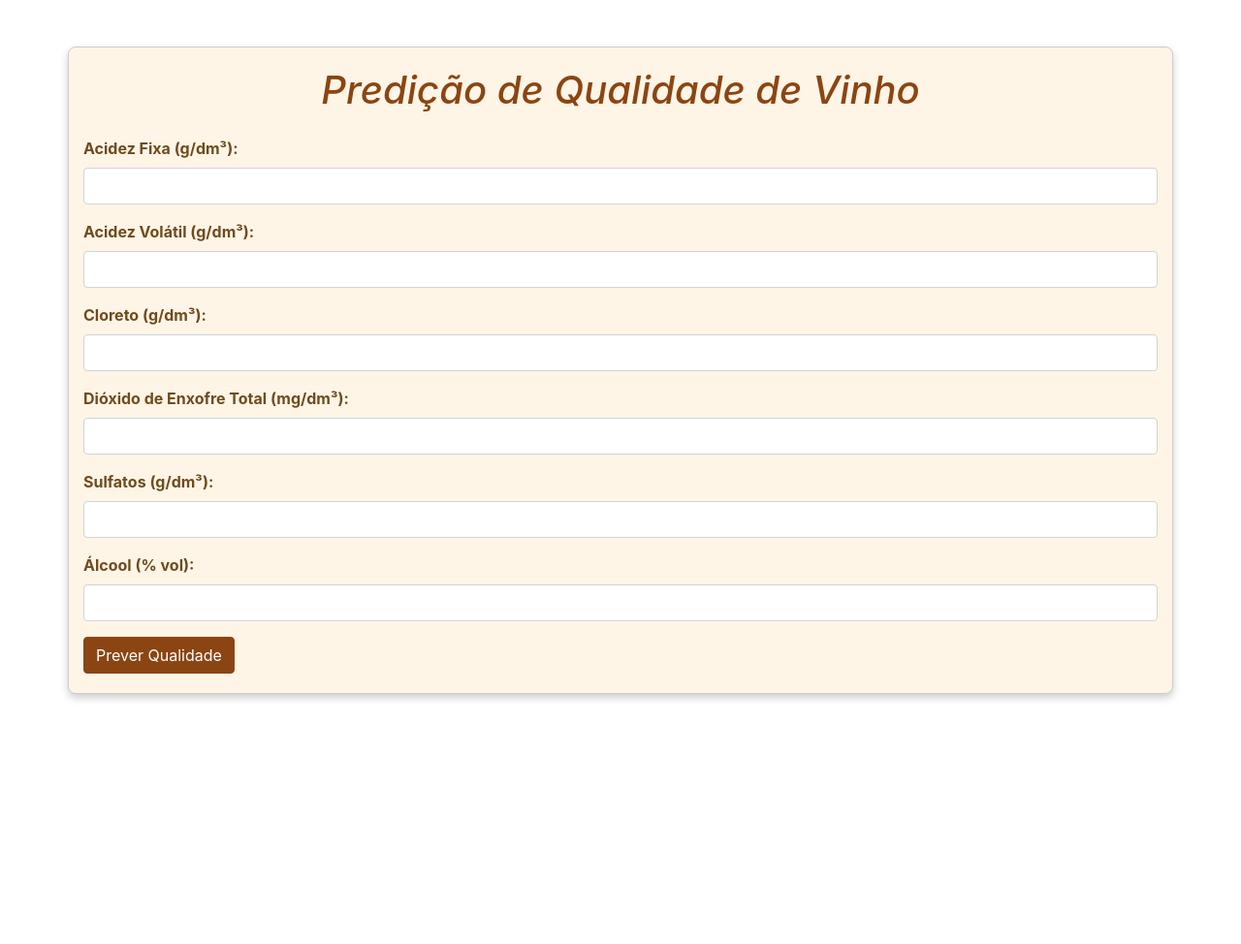
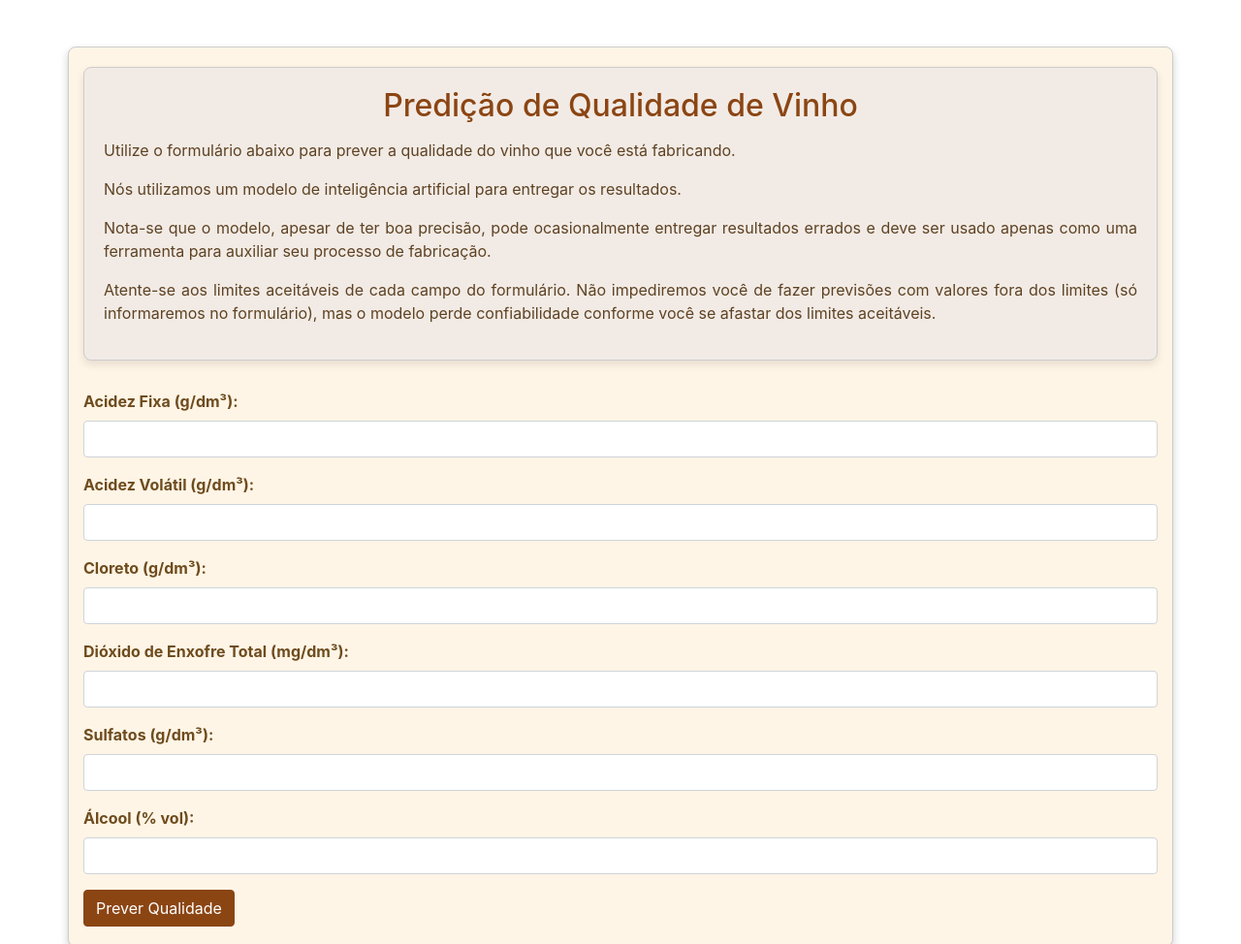
Before and after one commit to matheusmughrabi/AnalisadorVinhoTinto, a plain HTML site: page WebApp/src/index.html in a window 1280 px wide. Shown: the top 974 px of the page at 97% size. Before the commit the page ends 800 px from the top, so only its background shows below. Drawn offline with nearby package versions, Linux system fonts and the light colour scheme.

Commit message:
adiciona intro-section

```diff
--- a/WebApp/src/index.html
+++ b/WebApp/src/index.html
@@ -9,7 +9,15 @@
 </head>
 <body>
     <div class="container mt-5">
-        <h1 class="text-center">Predição de Qualidade de Vinho</h1>
+        <div class="intro-section">
+            <h2>Predição de Qualidade de Vinho</h2>
+            <p>Utilize o formulário abaixo para prever a qualidade do vinho que você está fabricando.</p>
+            <p>Nós utilizamos um modelo de inteligência artificial para entregar os resultados.</p>
+            <p>Nota-se que o modelo, apesar de ter boa precisão, pode ocasionalmente entregar resultados errados e deve ser usado apenas como uma ferramenta para auxiliar seu processo de fabricação.</p>
+            <p>Atente-se aos limites aceitáveis de cada campo do formulário. Não impediremos você de fazer previsões com valores fora dos limites (só informaremos no formulário), mas o modelo perde confiabilidade conforme você se afastar dos limites aceitáveis.</p>
+        </div>
+
+
         <form action="/predict" method="post" class="mt-4" id="wineQualityForm">
 
             <div class="form-group">
--- a/WebApp/src/style.css
+++ b/WebApp/src/style.css
@@ -51,8 +51,8 @@ h1 {
 #wineQualityResult {
     margin-top: 20px; /* Espaçamento acima da div */
     padding: 15px; /* Espaçamento interno da div */
-    background-color: #f8ecd4; /* Cor de fundo - tom claro que se destaca no container */
-    border: 1px solid #8b4513; /* Borda marrom para um visual rústico */
+    background-color: #f2ebe5; /* Cor de fundo - tom claro que se destaca no container */
+    border: 1px solid #ccc;
     border-radius: 10px; /* Cantos arredondados */
     box-shadow: 0 4px 8px rgba(0, 0, 0, 0.2); /* Sombra para um efeito 3D sutil */
     text-align: center; /* Texto centralizado */
@@ -62,3 +62,25 @@ h1 {
     font-family: 'Times New Roman', serif; /* Estilo de fonte clássico */
     display: none; /* Inicialmente, a div não é exibida */
 }
+
+.intro-section {
+    background-color: #f2ebe5;
+    border: 1px solid #ccc;
+    border-radius: 8px;
+    padding: 20px;
+    margin-bottom: 30px; /* Espaço entre a seção de introdução e o formulário */
+    box-shadow: 0 4px 8px 0 rgba(0, 0, 0, 0.1);
+    color: #5e4223;
+}
+
+.intro-section h2 {
+    color: #8b4513;
+    margin-bottom: 15px;
+    text-align: center;
+}
+
+.intro-section p {
+    font-size: 16px;
+    line-height: 1.5;
+    text-align: justify; /* Para uma leitura mais fluida */
+}
```
